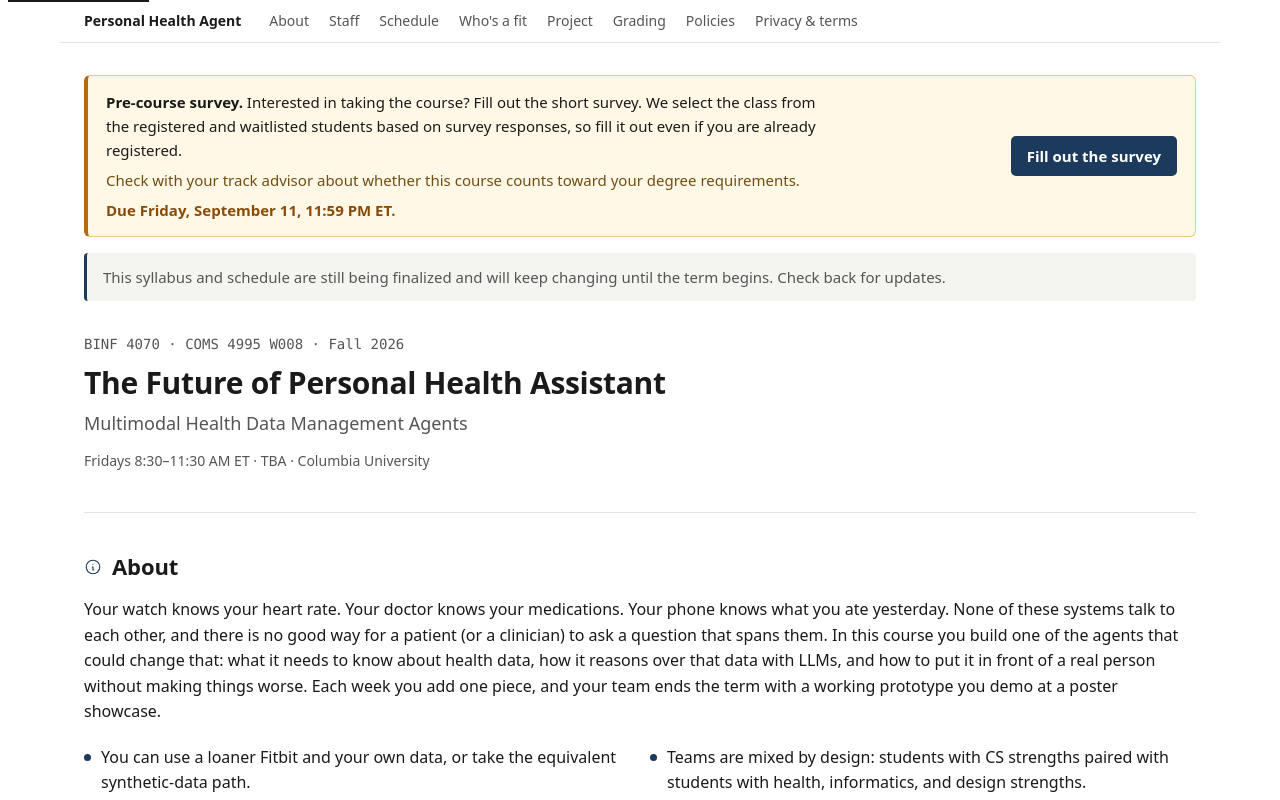
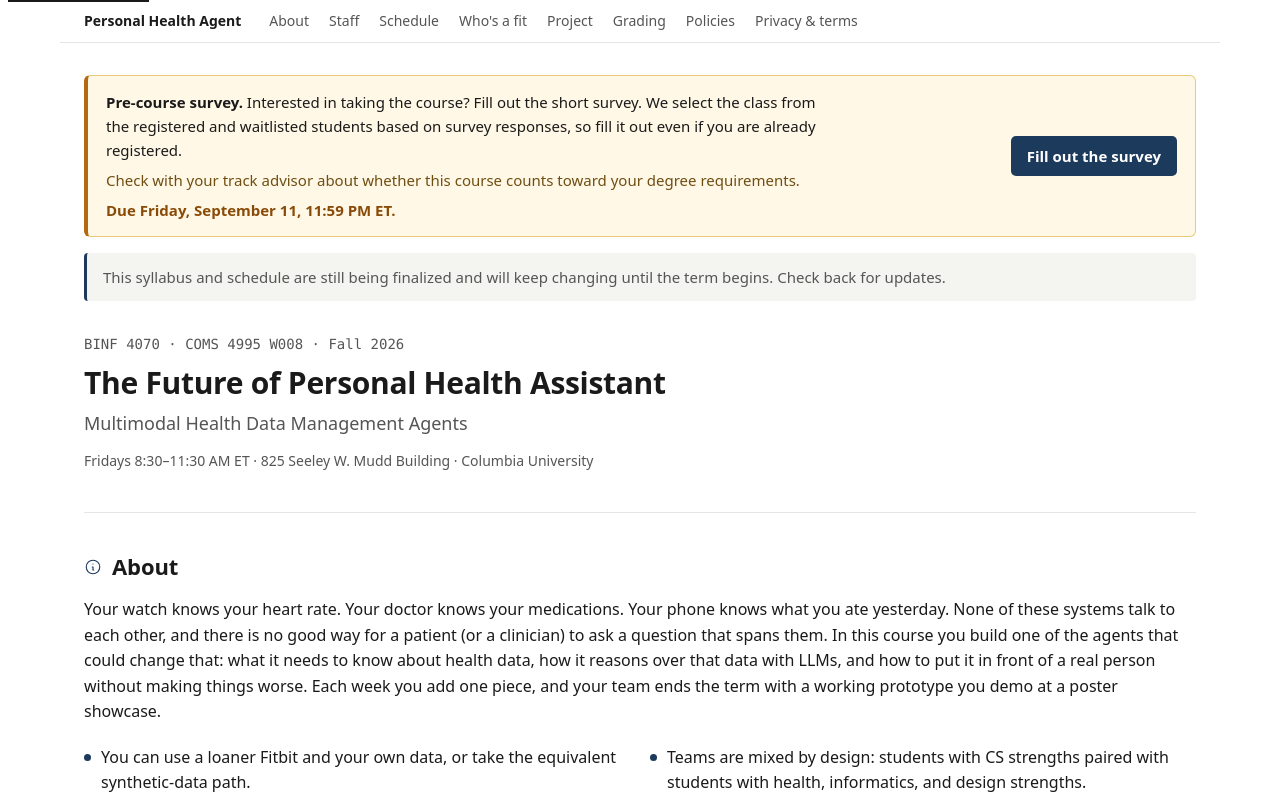
Before and after one commit to personal-health-agent/personal-health-agent.github.io, an Astro site: page / in a window 1280 px wide. Shown: the top 800 px of the page. Built offline with nearby package versions, Linux system fonts and the light colour scheme; Astro itself is replaced by a stand-in of ours.

Commit message:
Add location

```diff
--- a/src/content/course/course.md
+++ b/src/content/course/course.md
@@ -5,7 +5,7 @@ shortName: "Personal Health Agent"
 title: "The Future of Personal Health Assistant"
 subtitle: "Multimodal Health Data Management Agents"
 term: "Fall 2026"
-location: "TBA"
+location: "825 Seeley W. Mudd Building"
 credits: 3
 duration: "14 weeks"
 format: "One 3-hour weekly session"
```
